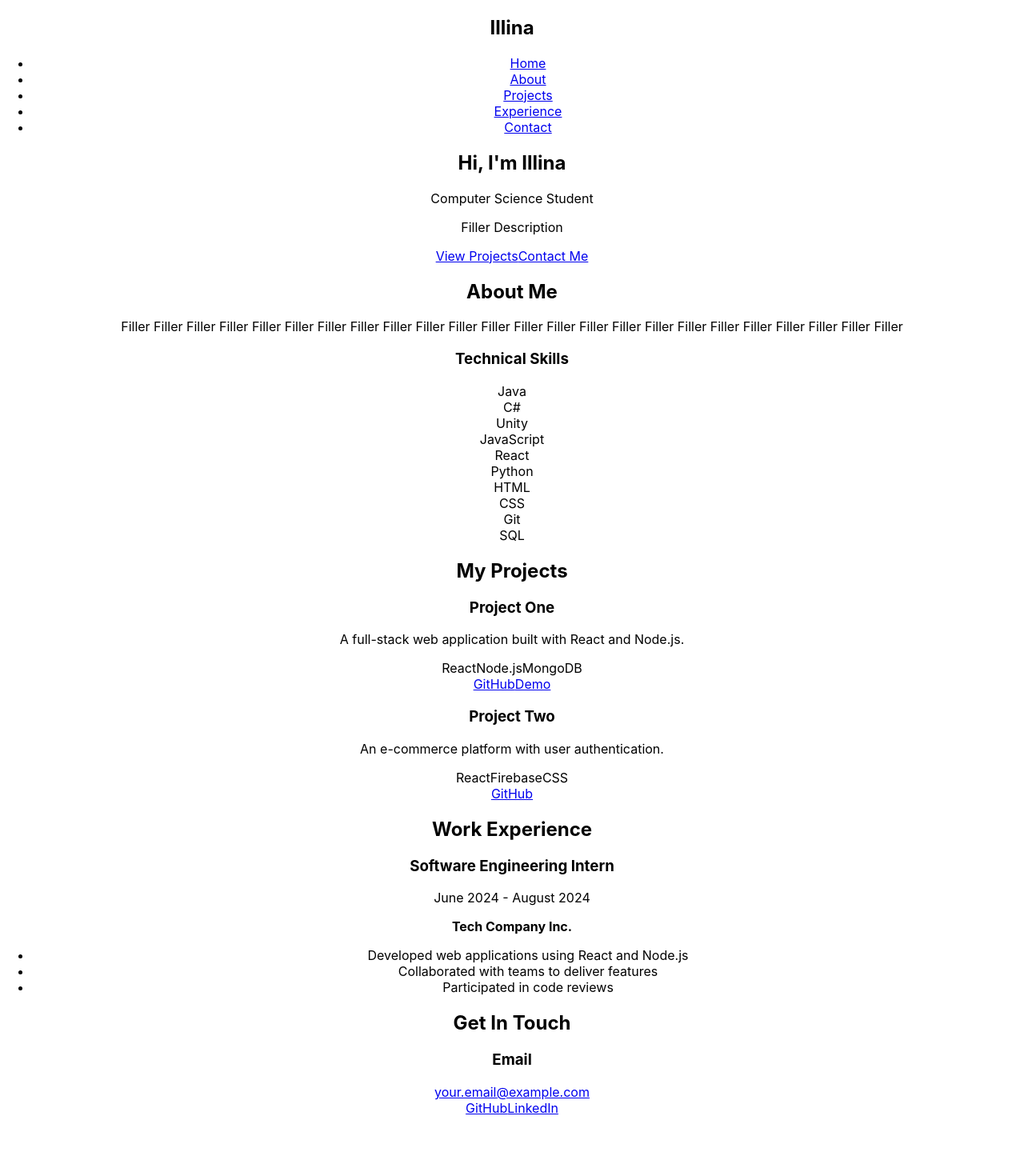
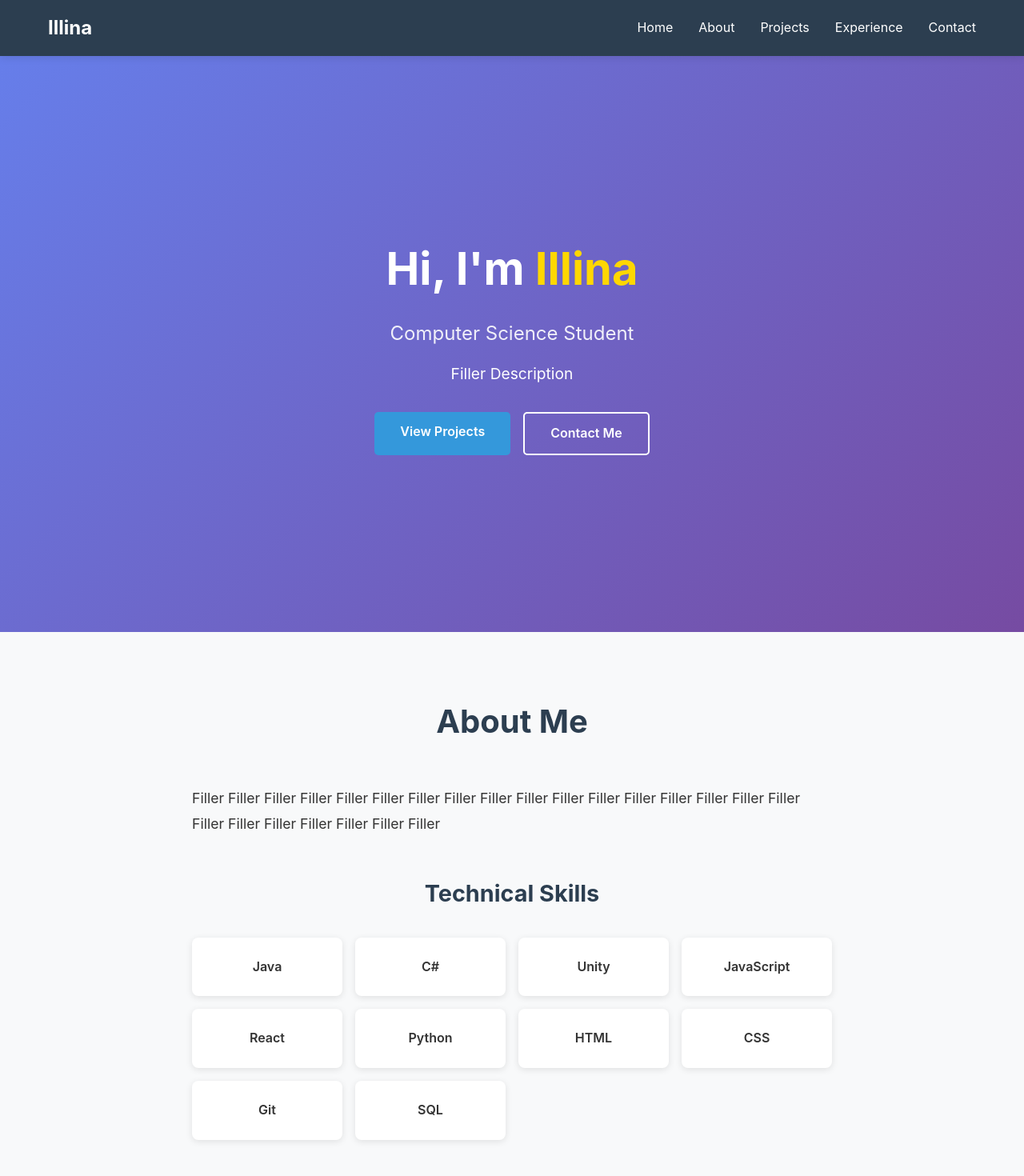
Before and after one commit to illinai/portfolio-website, a React (Create React App) app: page / in a window 1280 px wide. Shown: the top 1470 px of the page at 80% size. Before the commit the page ends 1395 px from the top, so only its background shows below. Built offline with nearby package versions, Linux system fonts and the light colour scheme.

Commit message:
styles added

```diff
--- a/src/App.css
+++ b/src/App.css
@@ -1,4 +1,370 @@
+* {
+  margin: 0;
+  padding: 0;
+  box-sizing: border-box;
+}
+
+body {
+  font-family: -apple-system, BlinkMacSystemFont, 'Segoe UI', 'Roboto', sans-serif;
+  line-height: 1.6;
+  color: #333;
+}
+
 .App {
+  min-height: 100vh;
+}
+
+.container {
+  max-width: 1200px;
+  margin: 0 auto;
+  padding: 0 20px;
+}
+
+/* Navbar */
+.navbar {
+  background: #2c3e50;
+  color: white;
+  padding: 1rem 0;
+  position: sticky;
+  top: 0;
+  z-index: 100;
+  box-shadow: 0 2px 10px rgba(0,0,0,0.1);
+}
+
+.nav-container {
+  max-width: 1200px;
+  margin: 0 auto;
+  padding: 0 20px;
+  display: flex;
+  justify-content: space-between;
+  align-items: center;
+}
+
+.nav-logo h2 {
+  color: white;
+}
+
+.nav-menu {
+  display: flex;
+  list-style: none;
+  gap: 2rem;
+}
+
+.nav-menu a {
+  color: white;
+  text-decoration: none;
+  transition: color 0.3s;
+}
+
+.nav-menu a:hover {
+  color: #3498db;
+}
+
+/* Hero */
+.hero {
+  min-height: 90vh;
+  display: flex;
+  align-items: center;
+  justify-content: center;
+  background: linear-gradient(135deg, #667eea 0%, #764ba2 100%);
+  color: white;
+  text-align: center;
+  padding: 2rem;
+}
+
+.hero-content h1 {
+  font-size: 3.5rem;
+  margin-bottom: 1rem;
+}
+
+.highlight {
+  color: #ffd700;
+}
+
+.hero-subtitle {
+  font-size: 1.5rem;
+  margin-bottom: 1rem;
+  opacity: 0.9;
+}
+
+.hero-description {
+  font-size: 1.2rem;
+  margin-bottom: 2rem;
+  max-width: 600px;
+  margin-left: auto;
+  margin-right: auto;
+}
+
+.hero-buttons {
+  display: flex;
+  gap: 1rem;
+  justify-content: center;
+}
+
+.btn {
+  padding: 12px 32px;
+  border-radius: 5px;
+  text-decoration: none;
+  font-weight: 600;
+  transition: transform 0.3s, box-shadow 0.3s;
+}
+
+.btn:hover {
+  transform: translateY(-3px);
+  box-shadow: 0 10px 20px rgba(0,0,0,0.2);
+}
+
+.btn-primary {
+  background: #3498db;
+  color: white;
+}
+
+.btn-secondary {
+  background: transparent;
+  border: 2px solid white;
+  color: white;
+}
+
+/* Sections */
+section {
+  padding: 5rem 0;
+}
+
+.section-title {
+  font-size: 2.5rem;
+  text-align: center;
+  margin-bottom: 3rem;
+  color: #2c3e50;
+}
+
+/* About */
+.about {
+  background: #f8f9fa;
+}
+
+.about-text p {
+  font-size: 1.1rem;
+  line-height: 1.8;
+  margin-bottom: 1rem;
+  max-width: 800px;
+  margin-left: auto;
+  margin-right: auto;
+}
+
+.skills-section {
+  margin-top: 3rem;
+}
+
+.skills-section h3 {
+  text-align: center;
+  margin-bottom: 2rem;
+  font-size: 1.8rem;
+  color: #2c3e50;
+}
+
+.skills-grid {
+  display: grid;
+  grid-template-columns: repeat(auto-fit, minmax(150px, 1fr));
+  gap: 1rem;
+  max-width: 800px;
+  margin: 0 auto;
+}
+
+.skill-item {
+  background: white;
+  padding: 1.5rem;
+  border-radius: 8px;
+  text-align: center;
+  font-weight: 600;
+  box-shadow: 0 2px 8px rgba(0,0,0,0.1);
+  transition: transform 0.3s;
+}
+
+.skill-item:hover {
+  transform: translateY(-5px);
+}
+
+/* Projects */
+.projects {
+  background: white;
+}
+
+.projects-grid {
+  display: grid;
+  grid-template-columns: repeat(auto-fit, minmax(300px, 1fr));
+  gap: 2rem;
+}
+
+.project-card {
+  background: #f8f9fa;
+  padding: 2rem;
+  border-radius: 10px;
+  box-shadow: 0 4px 15px rgba(0,0,0,0.1);
+  transition: transform 0.3s, box-shadow 0.3s;
+}
+
+.project-card:hover {
+  transform: translateY(-10px);
+  box-shadow: 0 8px 25px rgba(0,0,0,0.15);
+}
+
+.project-card h3 {
+  color: #2c3e50;
+  margin-bottom: 1rem;
+  font-size: 1.5rem;
+}
+
+.project-card p {
+  color: #555;
+  margin-bottom: 1.5rem;
+  line-height: 1.6;
+}
+
+.tech-stack {
+  display: flex;
+  flex-wrap: wrap;
+  gap: 0.5rem;
+  margin-bottom: 1.5rem;
+}
+
+.tech-badge {
+  background: #3498db;
+  color: white;
+  padding: 0.4rem 1rem;
+  border-radius: 20px;
+  font-size: 0.85rem;
+  font-weight: 500;
+}
+
+.project-links {
+  display: flex;
+  gap: 1rem;
+}
+
+.project-links a {
+  color: #3498db;
+  text-decoration: none;
+  font-weight: 600;
+  transition: color 0.3s;
+}
+
+.project-links a:hover {
+  color: #2980b9;
+  text-decoration: underline;
+}
+
+/* Experience */
+.experience {
+  background: #f8f9fa;
+}
+
+.timeline {
+  max-width: 900px;
+  margin: 0 auto;
+}
+
+.experience-item {
+  background: white;
+  padding: 2rem;
+  border-radius: 10px;
+  margin-bottom: 2rem;
+  box-shadow: 0 2px 10px rgba(0,0,0,0.1);
+  border-left: 4px solid #3498db;
+}
+
+.experience-item h3 {
+  color: #2c3e50;
+  font-size: 1.5rem;
+  margin-bottom: 0.5rem;
+}
+
+.period {
+  color: #7f8c8d;
+  font-size: 0.95rem;
+  margin-bottom: 0.5rem;
+  display: block;
+}
+
+.experience-item ul {
+  margin-left: 1.5rem;
+  margin-top: 1rem;
+}
+
+.experience-item li {
+  margin-bottom: 0.5rem;
+  color: #555;
+  line-height: 1.6;
+}
+
+/* Contact */
+.contact {
+  background: white;
+}
+
+.contact-content {
+  display: flex;
+  justify-content: center;
+  gap: 4rem;
+  flex-wrap: wrap;
+  margin-top: 2rem;
+}
+
+.contact-info h3,
+.social-links h3 {
+  color: #2c3e50;
+  margin-bottom: 1rem;
+}
+
+.contact-info a {
+  color: #3498db;
+  text-decoration: none;
+  font-size: 1.1rem;
+}
+
+.contact-info a:hover {
+  text-decoration: underline;
+}
+
+.social-links {
+  display: flex;
+  flex-direction: column;
+  gap: 1rem;
+}
+
+.social-links a {
+  background: #3498db;
+  color: white;
+  padding: 0.8rem 1.5rem;
+  border-radius: 5px;
+  text-decoration: none;
+  text-align: center;
+  transition: background 0.3s;
+}
+
+.social-links a:hover {
+  background: #2980b9;
+}
+
+/* Responsive */
+@media (max-width: 768px) {
+  .nav-menu {
+    gap: 1rem;
+    font-size: 0.9rem;
+  }
+
+  .hero-content h1 {
+    font-size: 2rem;
+  }
+
+  .hero-buttons {
+    flex-direction: column;
+  }
+
+  .section-title {
+    font-size: 2rem;
+  }
+}
+/*.App {
   text-align: center;
 }
 
@@ -35,4 +401,4 @@
   to {
     transform: rotate(360deg);
   }
-}
+}*/
```
